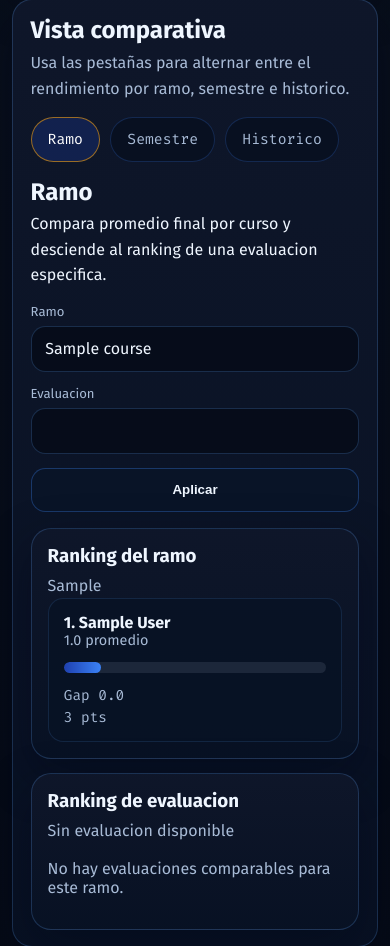
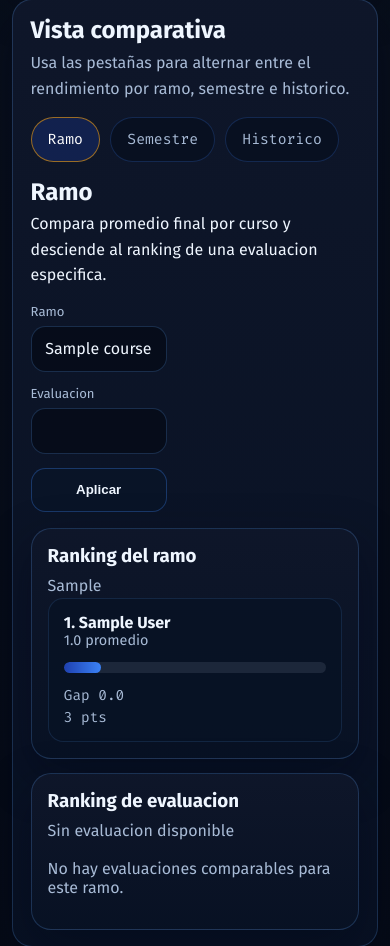
Before and after one commit to Martin-Ferreira-O/serve-comparison, a FastAPI app: page / in a window 390 px wide. Shown: the part 857-1803 px from the top of the page. Run offline with FastAPI, Linux system fonts and the light colour scheme; tables that the repository leaves empty hold one stand-in row (values such as "Sample post"); lists and menus that the app fills with data are empty.

Commit message:
style: switch comparison header to flexbox and add responsive filter grid layouts

```diff
--- a/app/static/comparison.css
+++ b/app/static/comparison.css
@@ -165,10 +165,11 @@
 }
 
 .comparison-panel-header {
-  display: grid;
-  grid-template-columns: minmax(0, 1fr) auto;
+  display: flex;
+  flex-wrap: wrap;
   gap: 1rem;
   align-items: end;
+  justify-content: space-between;
   margin-bottom: 1rem;
 }
 
@@ -414,6 +415,18 @@
     grid-template-columns: 1fr;
   }
 
+  .comparison-filter-form {
+    min-width: 0;
+  }
+
+  .comparison-filter-grid {
+    grid-template-columns: repeat(2, minmax(0, 1fr));
+  }
+
+  .comparison-filter-grid.single-select {
+    grid-template-columns: minmax(0, 1fr) auto;
+  }
+
   .comparison-summary-grid,
   .comparison-form-grid,
   .comparison-stats-grid {
```
